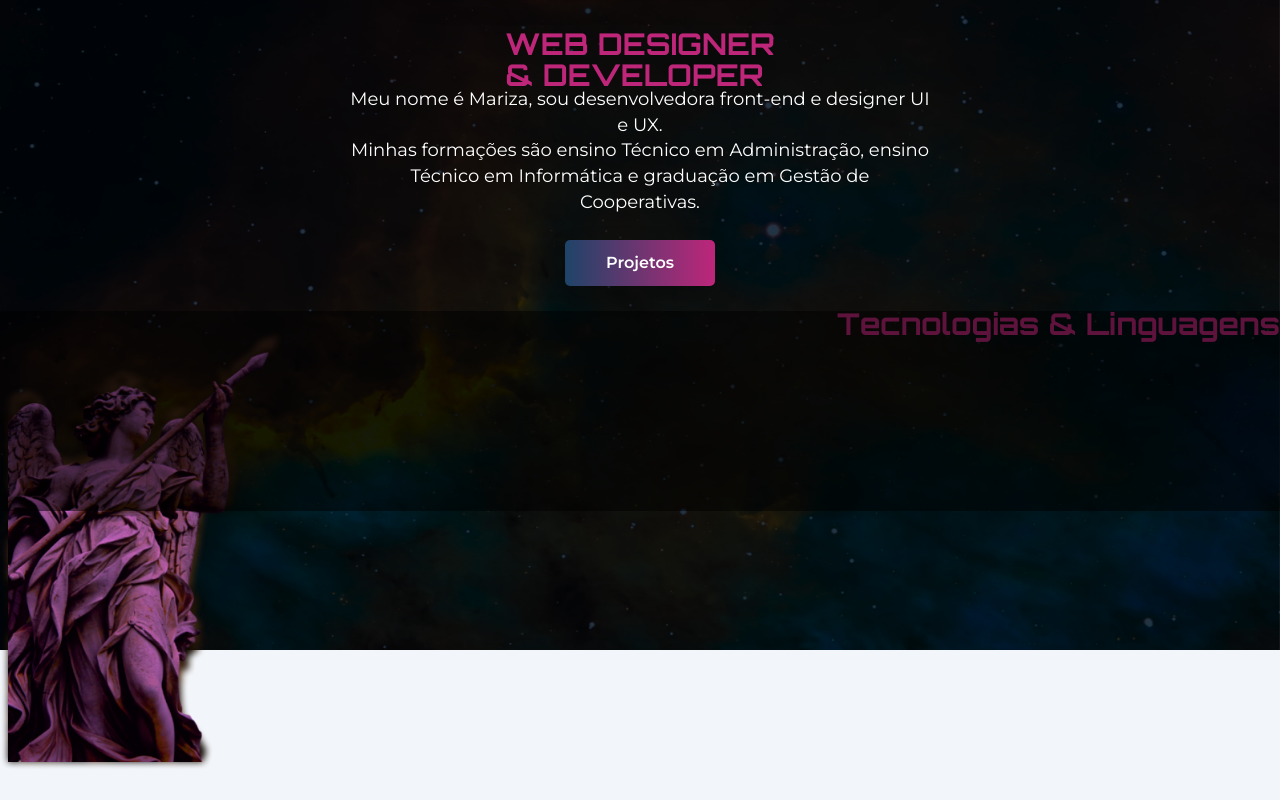
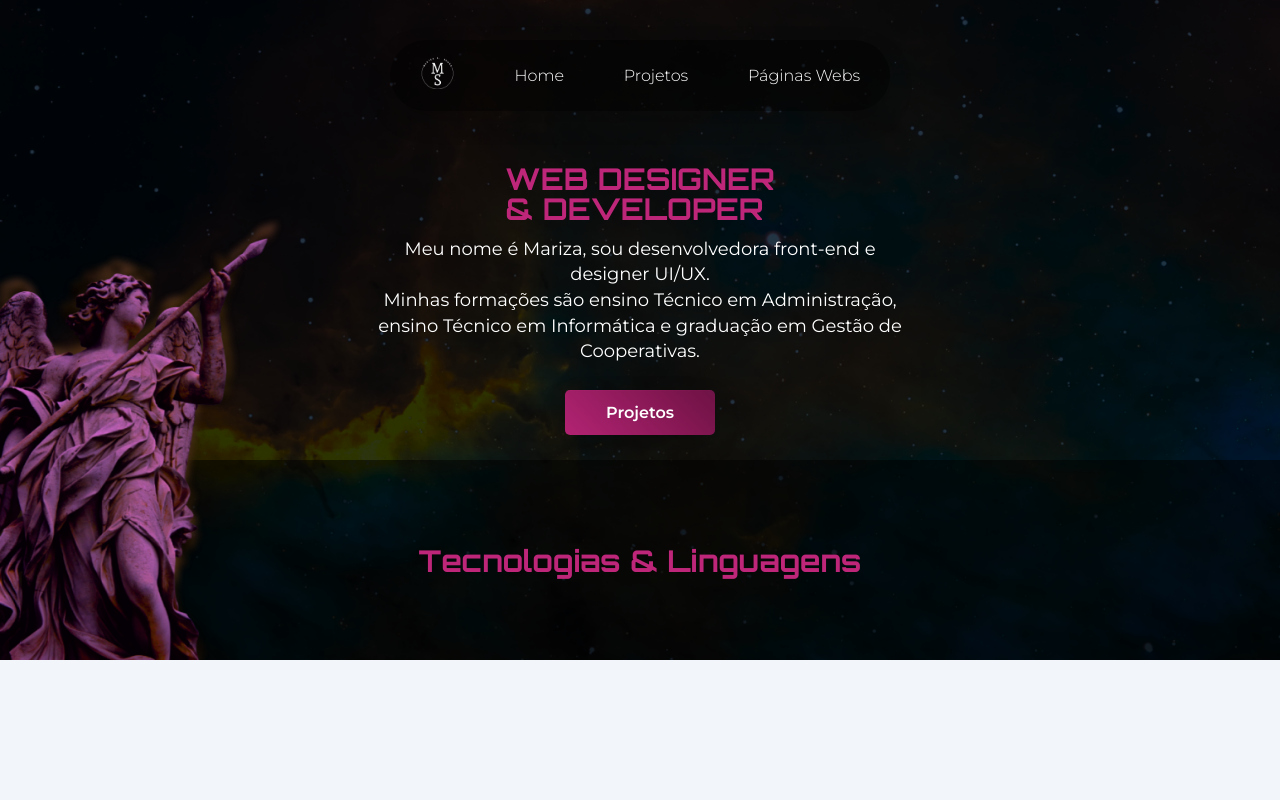
Before and after one commit to MarizaDEV/portfolio_web, a React (Vite) app: page /portfolio-web/home in a window 1280 px wide. Built offline with nearby package versions, Linux system fonts and the light colour scheme.

Commit message:
Alterações no banner e botão

```diff
--- a/src/app/pages/Home/Home.tsx
+++ b/src/app/pages/Home/Home.tsx
@@ -1,7 +1,15 @@
 import { useNavigate } from "react-router-dom";
 import { Button } from "../../shared/components/Button/Button";
 import { NavBar } from "../../shared/components/Navbar/NavBar";
-import { Box1, Box2, Box3, Box4, BoxTop, Container } from "./styles/styles";
+import {
+  Box1,
+  Box2,
+  Box3,
+  Box4,
+  Box5,
+  BoxTop,
+  Container,
+} from "./styles/styles";
 import imgbanner from "../../shared/assets/images/image_banner.png";
 
 export const Home = () => {
@@ -24,8 +32,7 @@ export const Home = () => {
           </Box2>
           <Box3>
             <p>
-              Meu nome é Mariza, sou desenvolvedora front-end e designer UI e
-              UX.
+              Meu nome é Mariza, sou desenvolvedora front-end e designer UI/UX.
             </p>
             <p>
               Minhas formações são ensino Técnico em Administração, ensino
@@ -38,10 +45,16 @@ export const Home = () => {
             />
           </Box3>
           <Box4>
-            <img src={imgbanner} />
+            <img
+              className="banner-image"
+              src={imgbanner}
+              alt="Banner"
+              width={"300px"}
+            />
+          </Box4>{" "}
+          <Box5>
             <h1>Tecnologias & Linguagens</h1>
-            <div className="barra"></div>
-          </Box4>
+          </Box5>
         </BoxTop>
       </Container>
     </>
--- a/src/app/pages/Home/styles/styles.ts
+++ b/src/app/pages/Home/styles/styles.ts
@@ -1,5 +1,14 @@
-import styled from "styled-components";
+import styled, { keyframes } from "styled-components";
 import banner from "../../../shared/assets/images/banner.png";
+
+const slideIn = keyframes`
+  0% {
+    transform: translateX(-100%);
+  }
+  100% {
+    transform: translateX(0);
+  }
+`;
 
 export const Container = styled.div`
   background: var(white-theme);
@@ -9,13 +18,13 @@ export const Container = styled.div`
 export const BoxTop = styled.div`
   background: url(${banner}) no-repeat right top fixed;
   width: 100%;
-  height: 100%;
-  max-height: 650px;
-  background-size: 100% 100%;
+  max-height: 850px;
+  background-size: cover;
   display: flex;
   align-items: center;
   justify-content: center;
   flex-direction: column;
+  position: relative;
 `;
 
 export const Box1 = styled.div`
@@ -35,6 +44,7 @@ export const Box2 = styled.div`
   font-size: 15px;
   flex-direction: column;
   gap: 5px;
+  margin: 15px 0;
 `;
 
 export const Box3 = styled.div`
@@ -43,7 +53,7 @@ export const Box3 = styled.div`
   align-items: center;
   flex-direction: column;
   height: 100%;
-  max-width: 580px;
+  max-width: 550px;
 
   p {
     color: #ffffff;
@@ -55,22 +65,27 @@ export const Box3 = styled.div`
 export const Box4 = styled.div`
   display: flex;
   align-items: flex-start;
-  justify-content: space-between;
+  justify-content: flex-start;
+
+  img {
+    position: absolute;
+    left: 0;
+    bottom: 0;
+    z-index: 1;
+    animation: ${slideIn} 1s ease forwards;
+  }
+`;
+
+export const Box5 = styled.div`
+  width: 100%;
+  height: 200px;
+  display: flex;
+  align-items: center;
+  justify-content: center;
   font-family: "Orbitron", sans-serif;
   font-weight: 500;
   color: #be267a;
   font-size: 15px;
-  width: 100%;
-
-  .barra {
-    display: flex;
-    position: absolute;
-    background-color: rgba(0, 0, 0, 0.5);
-    width: 100%;
-    height: 200px;
-  }
-
-  img {
-    width: 300px;
-  }
+  position: relative;
+  background-color: rgba(0, 0, 0, 0.5);
 `;
--- a/src/app/shared/components/Button/Button.tsx
+++ b/src/app/shared/components/Button/Button.tsx
@@ -16,7 +16,6 @@ export const Button: React.FC<ButtonProps> = ({
   variant = "primary",
   icon,
 }) => {
-  const [isHovered, setIsHovered] = useState(false);
   const [isActive, setIsActive] = useState(false);
 
   const buttonStyles = {
@@ -24,7 +23,6 @@ export const Button: React.FC<ButtonProps> = ({
     ...(variant === "primary" && styles.primary),
     ...(variant === "secondary" && styles.secondary),
     ...(variant === "danger" && styles.danger),
-    ...(isHovered ? styles.hover : {}),
     ...(isActive ? styles.active : {}),
   };
 
@@ -33,8 +31,6 @@ export const Button: React.FC<ButtonProps> = ({
       onClick={onClick}
       disabled={disabled}
       style={buttonStyles}
-      onMouseEnter={() => setIsHovered(true)}
-      onMouseLeave={() => setIsHovered(false)}
       onMouseDown={() => setIsActive(true)}
       onMouseUp={() => setIsActive(false)}
     >
--- a/src/app/shared/components/Button/styles/styles.ts
+++ b/src/app/shared/components/Button/styles/styles.ts
@@ -2,7 +2,7 @@ const styles = {
   button: {
     width: "150px",
     display: "flex",
-    alignItens: "center",
+    alignItems: "center",
     justifyContent: "center",
     padding: "10px 20px",
     fontSize: "16px",
@@ -10,15 +10,17 @@ const styles = {
     border: "none",
     borderRadius: "5px",
     cursor: "pointer",
-    transition: "transform 0.3s, background 0.3s",
+    transition: "transform 0.3s",
     margin: "25px 0",
     boxShadow: "0 10px 25px rgba(0, 0, 0, 0.2)",
+    animation: "gradientAnimation 10s linear infinite",
   },
   primary: {
     backgroundColor: "#007BFF",
   },
   secondary: {
-    background: "linear-gradient(90deg, #1E4468, #BE267A)",
+    background: "linear-gradient(45deg, #1E4468, #BE267A, #721347, #1E4468)",
+    backgroundSize: "400% 100%",
   },
   danger: {
     backgroundColor: "#DC3545",
@@ -26,13 +28,24 @@ const styles = {
   icon: {
     marginRight: "8px",
   },
-  hover: {
-    background: "linear-gradient(90deg, #BE267A, #1E4468)",
-    transform: "scale(1.05)",
-  },
   active: {
     transform: "scale(0.95)",
   },
 };
 
+const animationStyles = `
+@keyframes gradientAnimation {
+  0% {
+    background-position: 0% 50%;
+  }
+  100% {
+    background-position: 100% 50%;
+  }
+}`;
+
+const styleSheet = document.createElement("style");
+styleSheet.type = "text/css";
+styleSheet.innerText = animationStyles;
+document.head.appendChild(styleSheet);
+
 export default styles;
```
Also changed, not shown: src/app/shared/assets/images/image_banner.png.
